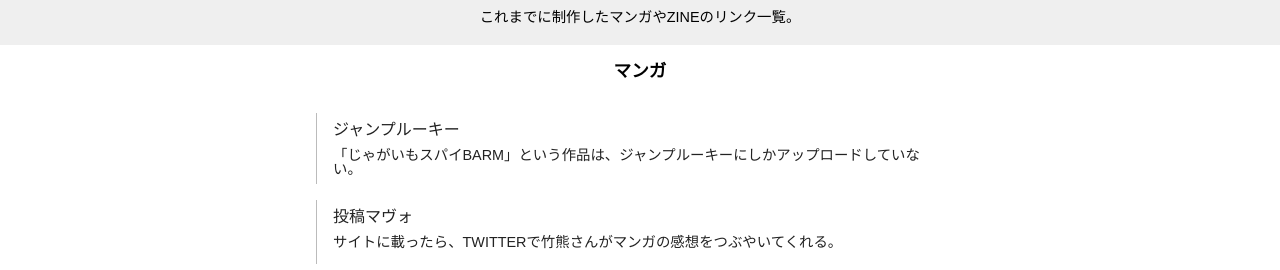
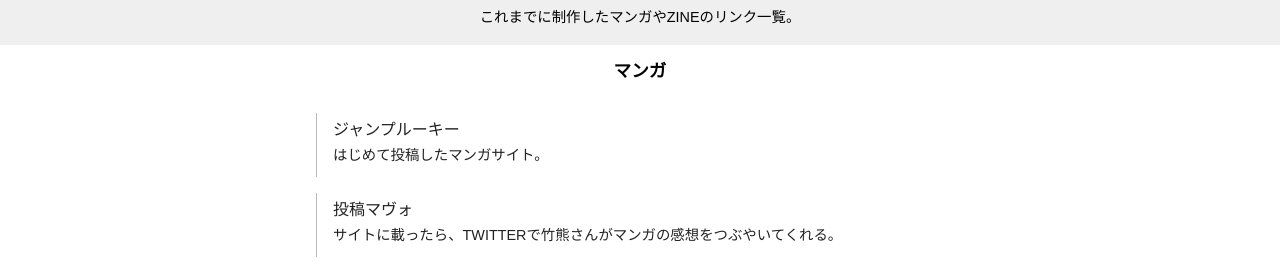
Before and after one commit to amitanigo/amitanigo.github.io-build, a website: page dev/pug/index.pug in a window 1280 px wide. Shown: the part 512-782 px from the top of the page. Drawn offline with nearby package versions, Linux system fonts and the light colour scheme; files that its build step writes are made by us from their sources; files whose address does not match are found by name.

Commit message:
text change
text change

```diff
--- a/dev/pug/index.pug
+++ b/dev/pug/index.pug
@@ -43,7 +43,7 @@ block content
 					a(href="https://rookie.shonenjump.com/users/1609047349018503201" target="_blank").link
 						dl.link-dl
 							dt.link-dl__title ジャンプルーキー
-							dd.link-dl__data 「じゃがいもスパイBARM」という作品は、ジャンプルーキーにしかアップロードしていない。
+							dd.link-dl__data はじめて投稿したマンガサイト。
 				li.link-list__item
 					a(href="http://toko.takekuma.jp/home.php?userid=273" target="_blank").link
 						dl.link-dl
```
Also changed, not shown: dev/index.html.
